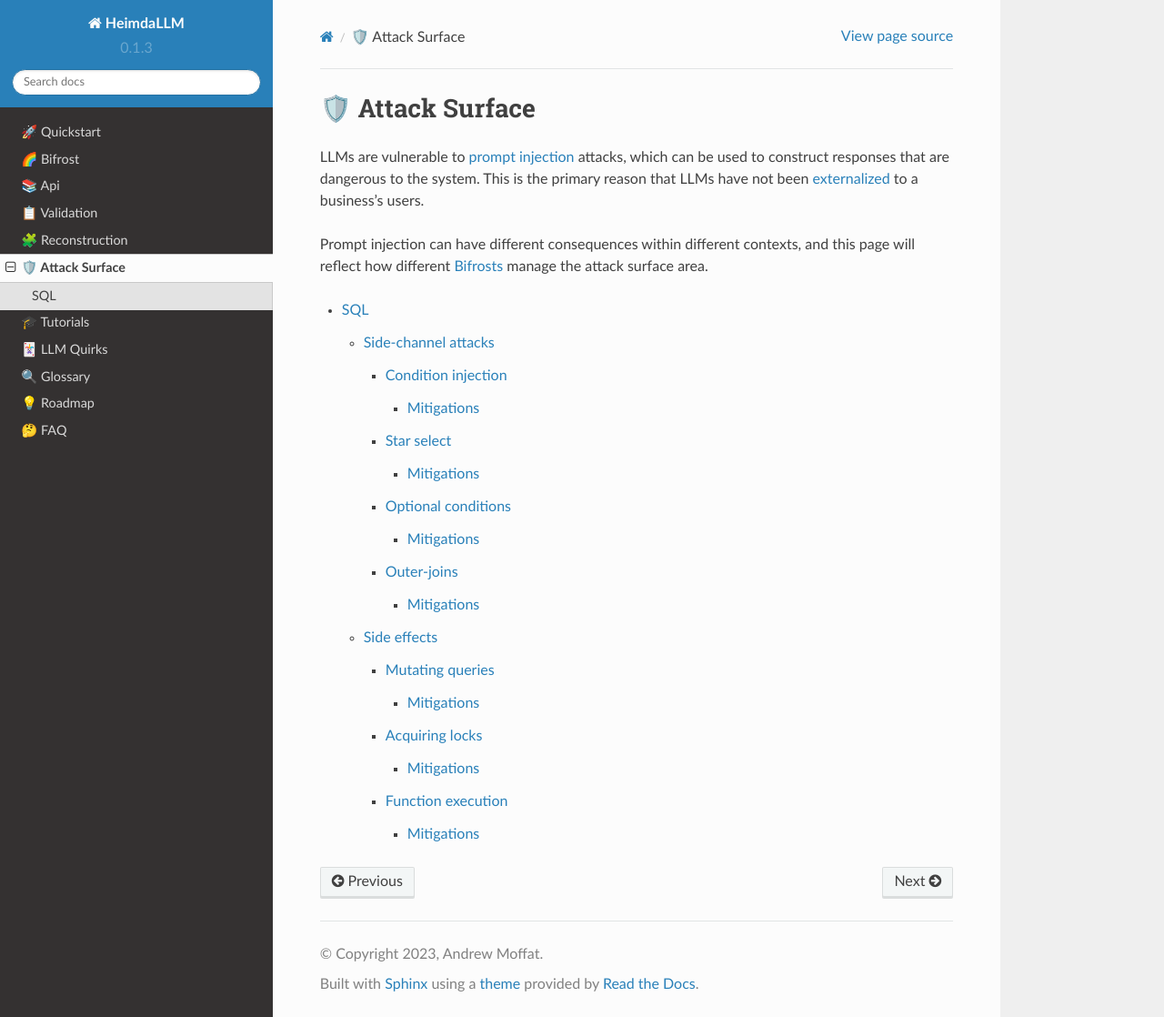
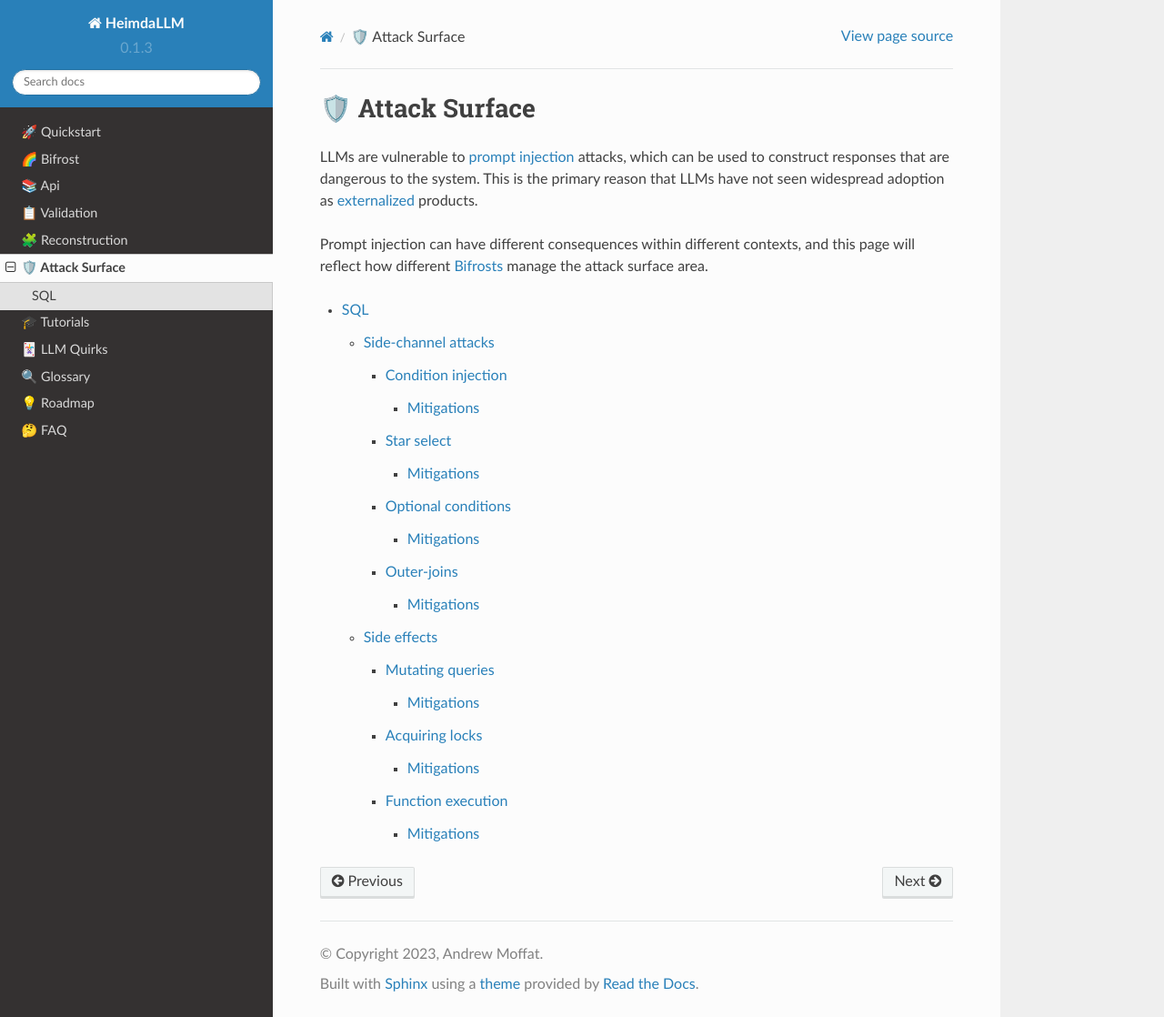
Before and after one commit to amoffat/HeimdaLLM, a Sphinx documentation site: the page built from docs/source/attack_surface.rst, in a window 1280 px wide and 1118 px high. Shown: the whole window at 91% size. Built offline with Sphinx 7.4.7 and the Read the Docs theme 2.0.0, drawn with Linux system fonts in a browser that asks for light colours.

Commit message:
quickstart sync

```diff
--- a/docs/source/attack_surface.rst
+++ b/docs/source/attack_surface.rst
@@ -3,7 +3,7 @@
 
 LLMs are vulnerable to :term:`prompt injection` attacks, which can be used to construct
 responses that are dangerous to the system. This is the primary reason that LLMs have
-not been :term:`externalized <externalizing>` to a business's users.
+not seen widespread adoption as :term:`externalized <externalizing>` products.
 
 Prompt injection can have different consequences within different contexts, and this
 page will reflect how different :doc:`Bifrosts </bifrost>` manage the attack surface
```
Also changed, not shown: 1 other file.
